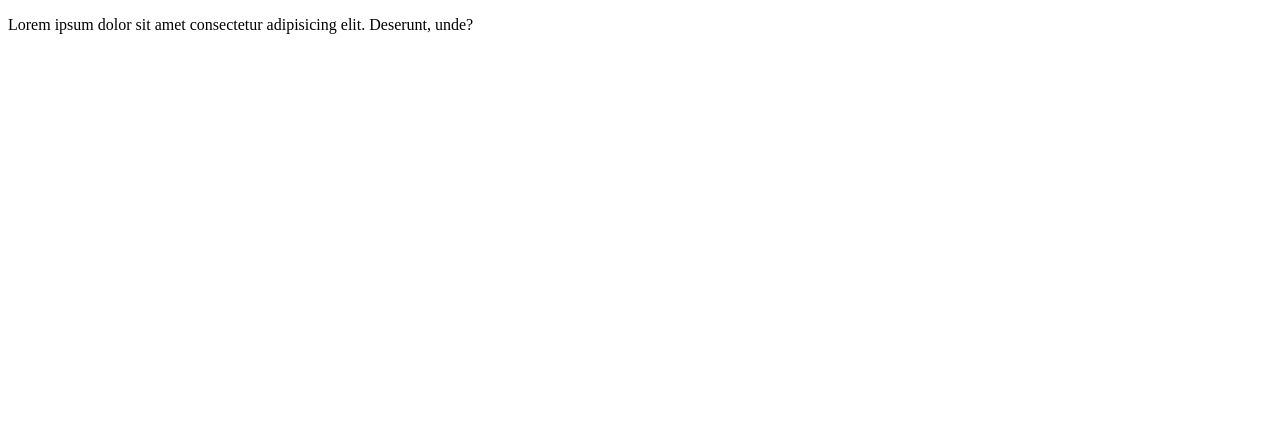
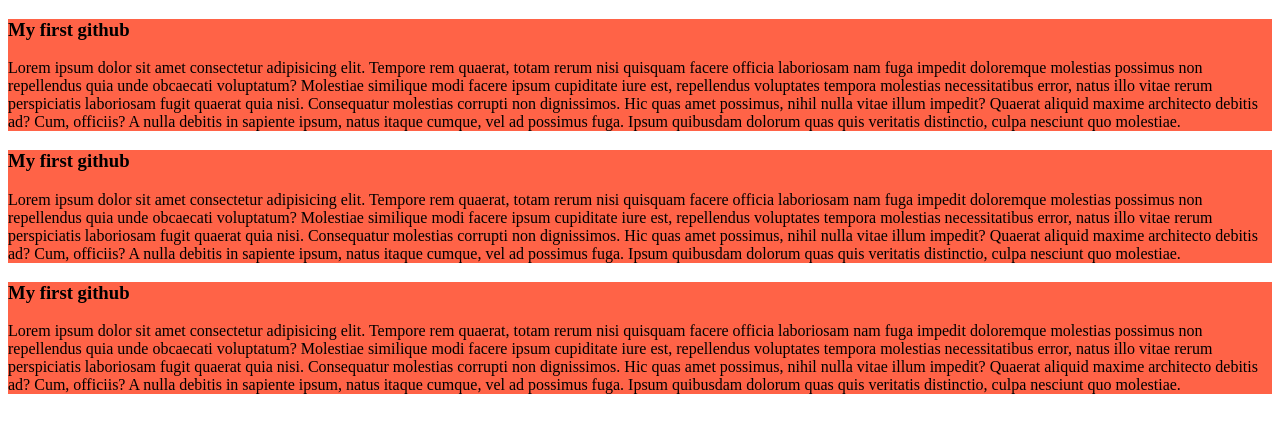
Before and after one commit to EmonDev180/My-first-github, a plain HTML site: page index.html in a window 1280 px wide. Drawn offline with Linux system fonts and the light colour scheme.

Commit message:
style  commit

```diff
--- a/index.html
+++ b/index.html
@@ -4,8 +4,24 @@
     <meta charset="UTF-8">
     <meta name="viewport" content="width=device-width, initial-scale=1.0">
     <title>my github</title>
+    <link rel="stylesheet" href="style.css">
 
-    <p>Lorem ipsum dolor sit amet consectetur adipisicing elit. Deserunt, unde?</p>
+    <div>
+        <h3>My first github</h3>
+        <P>Lorem ipsum dolor sit amet consectetur adipisicing elit. Tempore rem quaerat, totam rerum nisi quisquam facere officia laboriosam nam fuga impedit doloremque molestias possimus non repellendus quia unde obcaecati voluptatum? Molestiae similique modi facere ipsum cupiditate iure est, repellendus voluptates tempora molestias necessitatibus error, natus illo vitae rerum perspiciatis laboriosam fugit quaerat quia nisi. Consequatur molestias corrupti non dignissimos. Hic quas amet possimus, nihil nulla vitae illum impedit? Quaerat aliquid maxime architecto debitis ad? Cum, officiis? A nulla debitis in sapiente ipsum, natus itaque cumque, vel ad possimus fuga. Ipsum quibusdam dolorum quas quis veritatis distinctio, culpa nesciunt quo molestiae.</P>
+
+    </div>
+    <div>
+        <h3>My first github</h3>
+        <P>Lorem ipsum dolor sit amet consectetur adipisicing elit. Tempore rem quaerat, totam rerum nisi quisquam facere officia laboriosam nam fuga impedit doloremque molestias possimus non repellendus quia unde obcaecati voluptatum? Molestiae similique modi facere ipsum cupiditate iure est, repellendus voluptates tempora molestias necessitatibus error, natus illo vitae rerum perspiciatis laboriosam fugit quaerat quia nisi. Consequatur molestias corrupti non dignissimos. Hic quas amet possimus, nihil nulla vitae illum impedit? Quaerat aliquid maxime architecto debitis ad? Cum, officiis? A nulla debitis in sapiente ipsum, natus itaque cumque, vel ad possimus fuga. Ipsum quibusdam dolorum quas quis veritatis distinctio, culpa nesciunt quo molestiae.</P>
+
+    </div>
+
+    <div>
+        <h3>My first github</h3>
+        <P>Lorem ipsum dolor sit amet consectetur adipisicing elit. Tempore rem quaerat, totam rerum nisi quisquam facere officia laboriosam nam fuga impedit doloremque molestias possimus non repellendus quia unde obcaecati voluptatum? Molestiae similique modi facere ipsum cupiditate iure est, repellendus voluptates tempora molestias necessitatibus error, natus illo vitae rerum perspiciatis laboriosam fugit quaerat quia nisi. Consequatur molestias corrupti non dignissimos. Hic quas amet possimus, nihil nulla vitae illum impedit? Quaerat aliquid maxime architecto debitis ad? Cum, officiis? A nulla debitis in sapiente ipsum, natus itaque cumque, vel ad possimus fuga. Ipsum quibusdam dolorum quas quis veritatis distinctio, culpa nesciunt quo molestiae.</P>
+
+    </div>
 </head>
 <body>
 
--- /dev/null
+++ b/style.css
@@ -0,0 +1,3 @@
+div{
+    background-color: tomato;
+}
```
